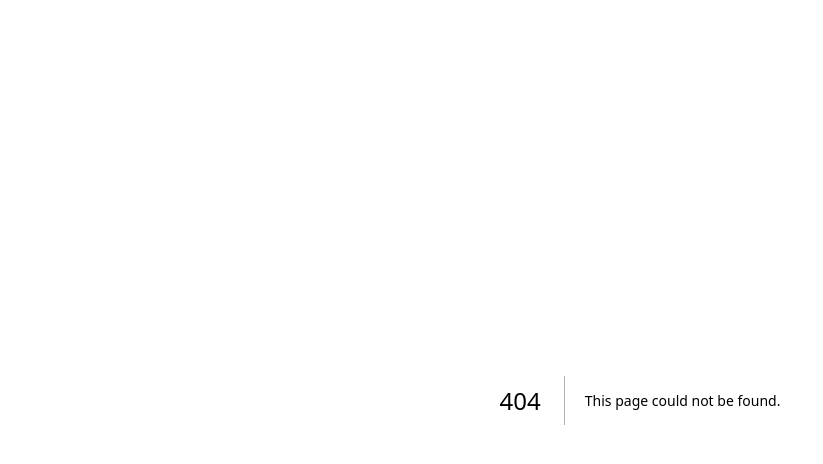
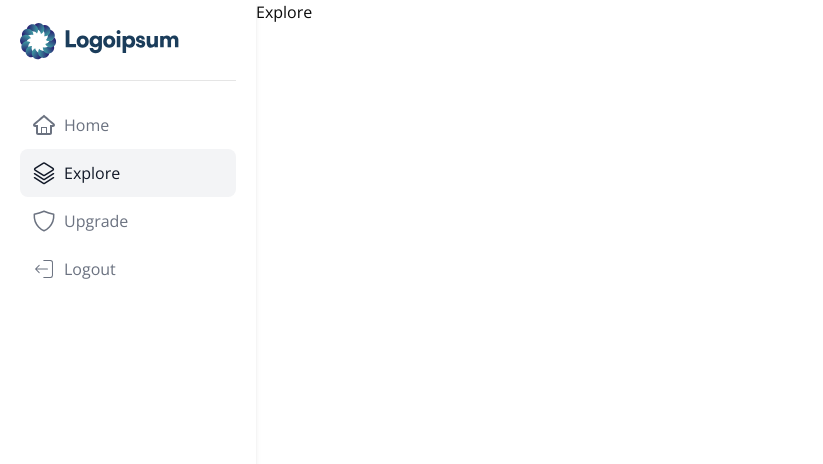
Before and after one commit to lvimuth/ai-course-generator, a Next.js app: page /dashboard/explore in a window 1280 px wide. Before the commit this address had no page. Shown: the top 464 px of the page, without its empty margins (0-823 px from the left). Built offline with nearby package versions, Linux system fonts and the light colour scheme.

Commit message:
dashboard

```diff
--- /dev/null
+++ b/app/dashboard/_components/SideBar.jsx
@@ -0,0 +1,65 @@
+"use client";
+
+import Image from "next/image";
+import React from "react";
+import { TiHomeOutline } from "react-icons/ti";
+import { GoStack } from "react-icons/go";
+import { IoShieldOutline } from "react-icons/io5";
+import { CiLogout } from "react-icons/ci";
+import { usePathname } from "next/navigation";
+import Link from "next/link";
+
+function SideBar() {
+  const Menu = [
+    {
+      id: 1,
+      name: "Home",
+      icon: <TiHomeOutline />,
+      path: "/dashboard",
+    },
+    {
+      id: 1,
+      name: "Explore",
+      icon: <GoStack />,
+      path: "/dashboard/explore",
+    },
+    {
+      id: 1,
+      name: "Upgrade",
+      icon: <IoShieldOutline />,
+      path: "/dashboard/upgrade",
+    },
+    {
+      id: 1,
+      name: "Logout",
+      icon: <CiLogout />,
+      path: "/",
+    },
+  ];
+
+  const path = usePathname();
+
+  return (
+    <div className="fixed h-full md:w-64 p-5 shadow-md">
+      <Image src={"/logo.svg"} alt="" width={160} height={100} />
+      <hr className="my-5" />
+      <ul>
+        {Menu.map((item, index) => (
+          <Link href={item.path}>
+            <div
+              key={index}
+              className={`flex items-center gap-2 p-3 text-gray-500 cursor-pointer hover:bg-gray-100 hover:text-black rounded-lg ${
+                item.path == path && "bg-gray-100 text-gray-900"
+              }`}
+            >
+              <div className="text-2xl">{item.icon}</div>
+              <h2>{item.name}</h2>
+            </div>
+          </Link>
+        ))}
+      </ul>
+    </div>
+  );
+}
+
+export default SideBar;
--- /dev/null
+++ b/app/dashboard/explore/page.jsx
@@ -0,0 +1,7 @@
+import React from "react";
+
+function Explore() {
+  return <div>Explore</div>;
+}
+
+export default Explore;
--- /dev/null
+++ b/app/dashboard/layout.jsx
@@ -0,0 +1,15 @@
+import React from "react";
+import SideBar from "./_components/SideBar";
+
+function DashboardLayout({ children }) {
+  return (
+    <div>
+      <div className="md:w-64 hidden md:block">
+        <SideBar />
+      </div>
+      <div className="md:ml-64">{children}</div>
+    </div>
+  );
+}
+
+export default DashboardLayout;
--- a/package.json
+++ b/package.json
@@ -17,6 +17,7 @@
     "next": "15.0.3",
     "react": "19.0.0-rc-66855b96-20241106",
     "react-dom": "19.0.0-rc-66855b96-20241106",
+    "react-icons": "^5.3.0",
     "tailwind-merge": "^2.5.4",
     "tailwindcss-animate": "^1.0.7"
   },
```
Also changed, not shown: 1 other file (tests, documents, lock files or other folders).
